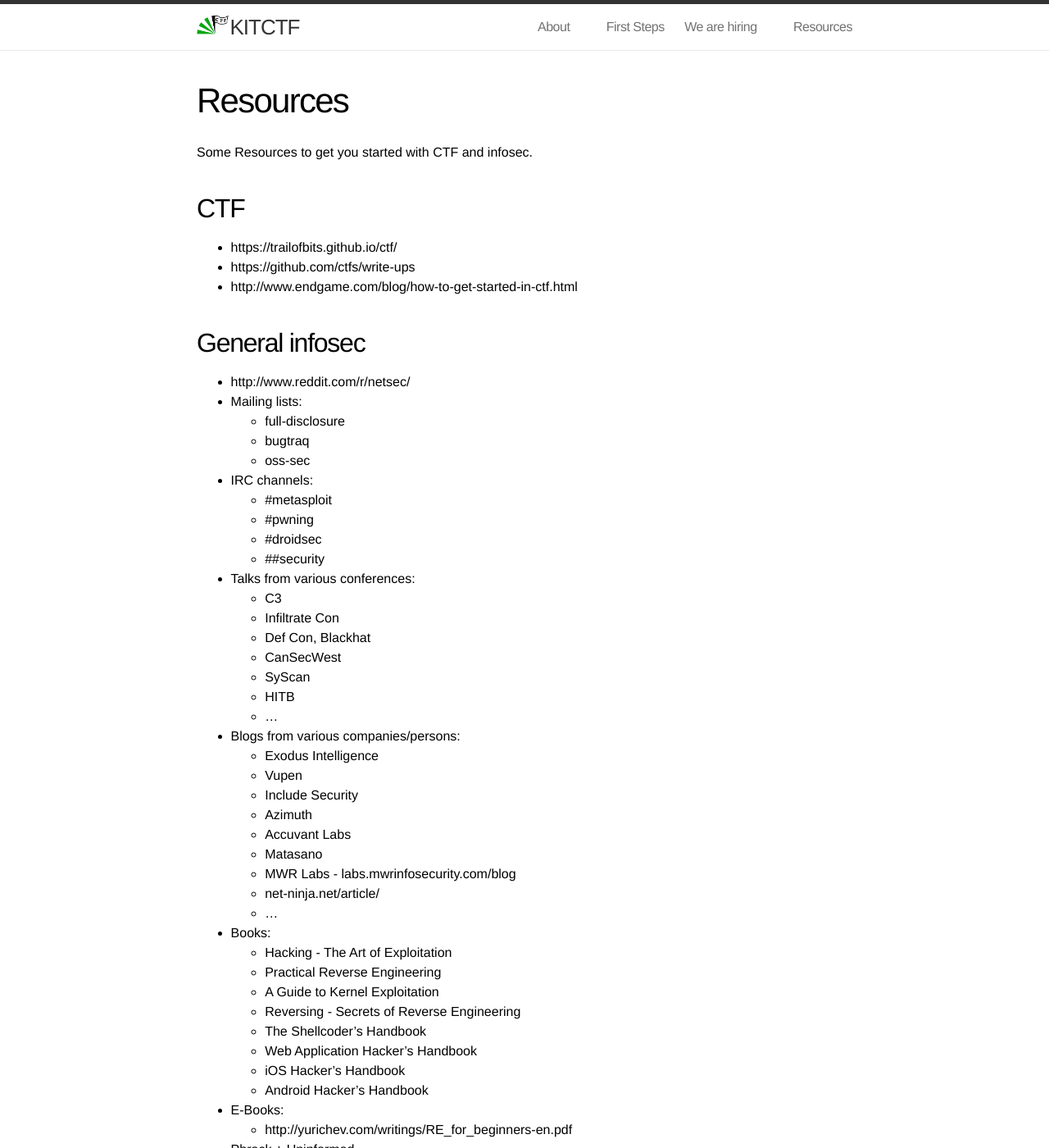
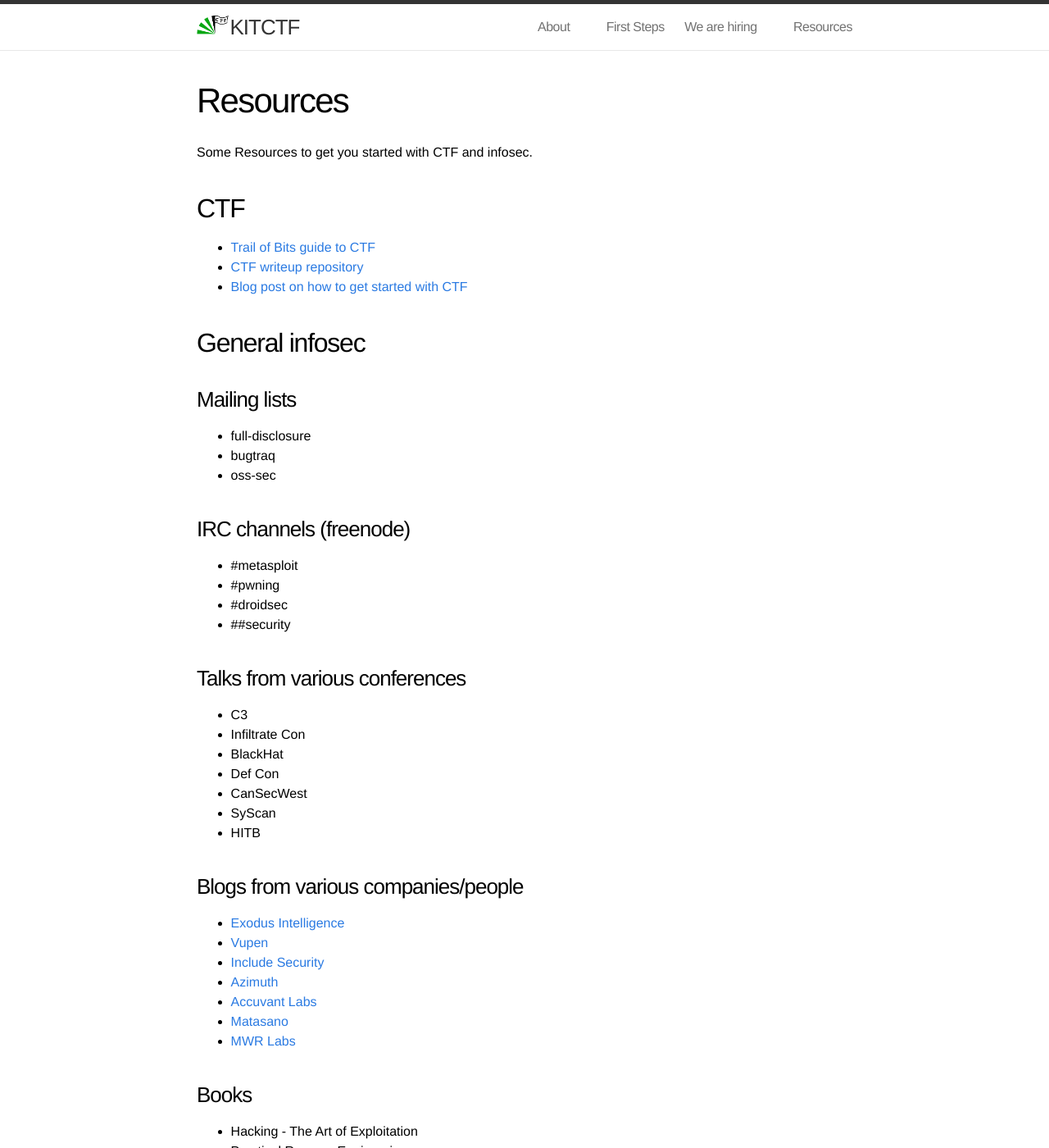
Before and after one commit to kitctf/www, a Jekyll site: the page built from resources.md, in a window 1280 px wide and 1400 px high. Shown: the whole window at 82% size. Built offline with Jekyll 4.4.1, drawn with Linux system fonts in a browser that asks for light colours; some of the changed text lies outside the part shown.

Commit message:
Updated resources.md

```diff
--- a/resources.md
+++ b/resources.md
@@ -6,53 +6,58 @@
 
 Some Resources to get you started with CTF and infosec.
 
-CTF
----
-* https://trailofbits.github.io/ctf/
-* https://github.com/ctfs/write-ups
-* http://www.endgame.com/blog/how-to-get-started-in-ctf.html
+## CTF
+* [Trail of Bits guide to CTF](https://trailofbits.github.io/ctf/)
+* [CTF writeup repository](https://github.com/ctfs/write-ups)
+* [Blog post on how to get started with CTF](http://www.endgame.com/blog/how-to-get-started-in-ctf.html)
 
-General infosec
----------------
-* http://www.reddit.com/r/netsec/
-* Mailing lists:
-    - full-disclosure
-    - bugtraq
-    - oss-sec
-* IRC channels:
-    - \#metasploit
-    - \#pwning
-    - \#droidsec
-    - \#\#security
-* Talks from various conferences:
-    - C3
-    - Infiltrate Con
-    - Def Con, Blackhat
-    - CanSecWest
-    - SyScan
-    - HITB
-    - ...
-* Blogs from various companies/persons:
-    - Exodus Intelligence
-    - Vupen
-    - Include Security
-    - Azimuth
-    - Accuvant Labs
-    - Matasano
-    - MWR Labs - labs.mwrinfosecurity.com/blog
-    - net-ninja.net/article/
-    - ...
-* Books:
-    - Hacking - The Art of Exploitation
-    - Practical Reverse Engineering
-    - A Guide to Kernel Exploitation
-    - Reversing - Secrets of Reverse Engineering
-    - The Shellcoder’s Handbook
-    - Web Application Hacker’s Handbook
-    - iOS Hacker’s Handbook
-    - Android Hacker’s Handbook
-* E-Books:
-    - http://yurichev.com/writings/RE_for_beginners-en.pdf
-* Phrack + Uninformed
-* Twitter
-* http://dfir.org/?q=node/8
+## General infosec
+
+### Mailing lists
+- full-disclosure
+- bugtraq
+- oss-sec
+
+### IRC channels (freenode)
+- \#metasploit
+- \#pwning
+- \#droidsec
+- \#\#security
+
+### Talks from various conferences
+- C3
+- Infiltrate Con
+- BlackHat
+- Def Con
+- CanSecWest
+- SyScan
+- HITB
+
+### Blogs from various companies/people
+- [Exodus Intelligence](http://blog.exodusintel.com/)
+- [Vupen](http://www.vupen.com/blog/)
+- [Include Security](http://blog.includesecurity.com/)
+- [Azimuth](http://blog.azimuthsecurity.com/)
+- [Accuvant Labs](http://www.accuvant.com/blog/)
+- [Matasano](http://matasano.com/research/)
+- [MWR Labs](http://labs.mwrinfosecurity.com/blog)
+
+### Books
+- Hacking - The Art of Exploitation
+- Practical Reverse Engineering
+- A Guide to Kernel Exploitation
+- Reversing - Secrets of Reverse Engineering
+- The Shellcoder’s Handbook
+- Web Application Hacker’s Handbook
+- iOS Hacker’s Handbook
+- Android Hacker’s Handbook
+
+Another list of books relevant for infosec can be found [here](http://dfir.org/?q=node/8).
+
+### E-Books
+- [RE for Beginners](http://yurichev.com/writings/RE_for_beginners-en.pdf)
+
+### Others
+- [r/netsec on reddit](http://www.reddit.com/r/netsec/)
+- [Phrack](http://www.phrack.org/)
+- [Twitter](https://twitter.com) (need to know who to follow)
```
